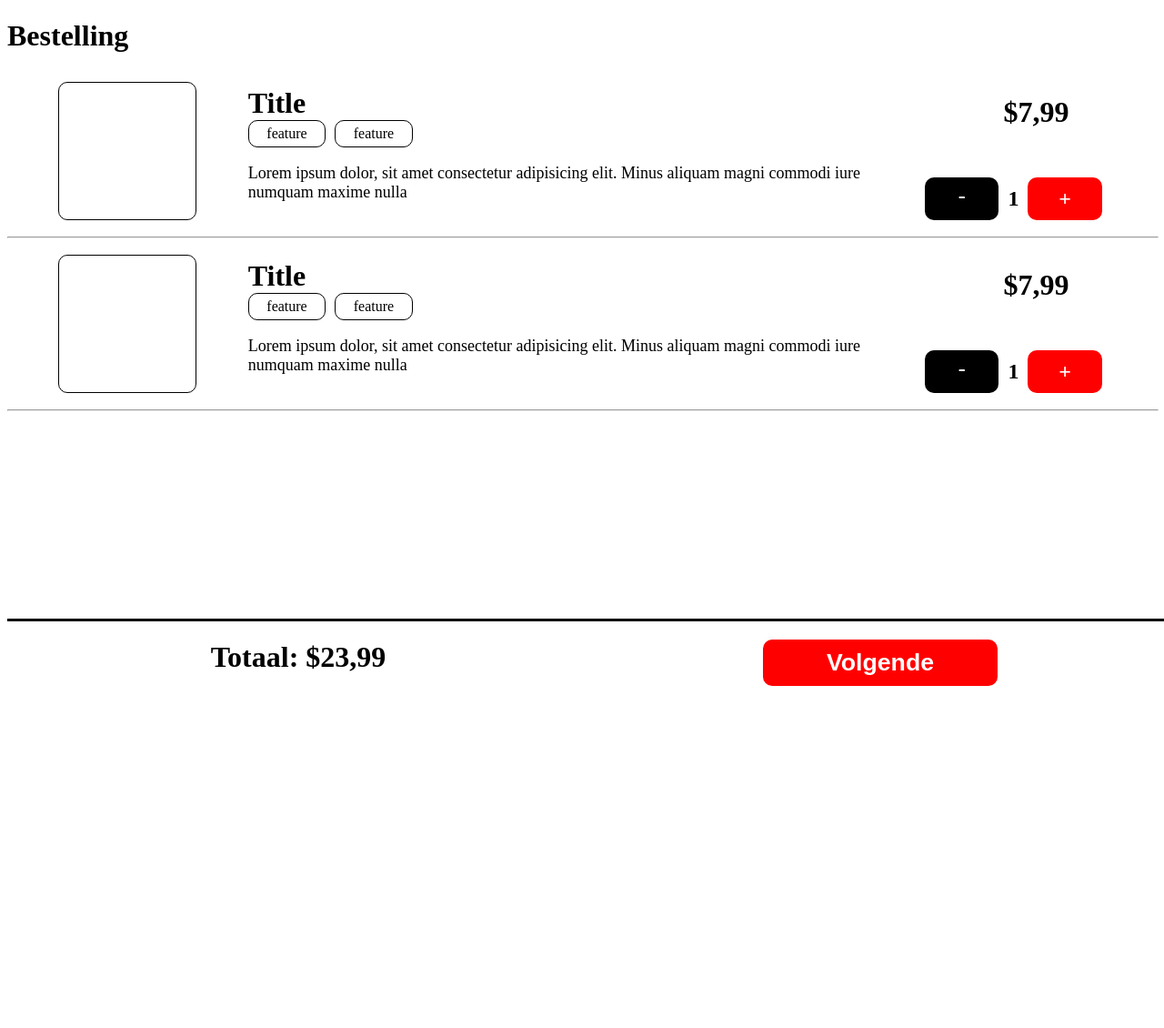
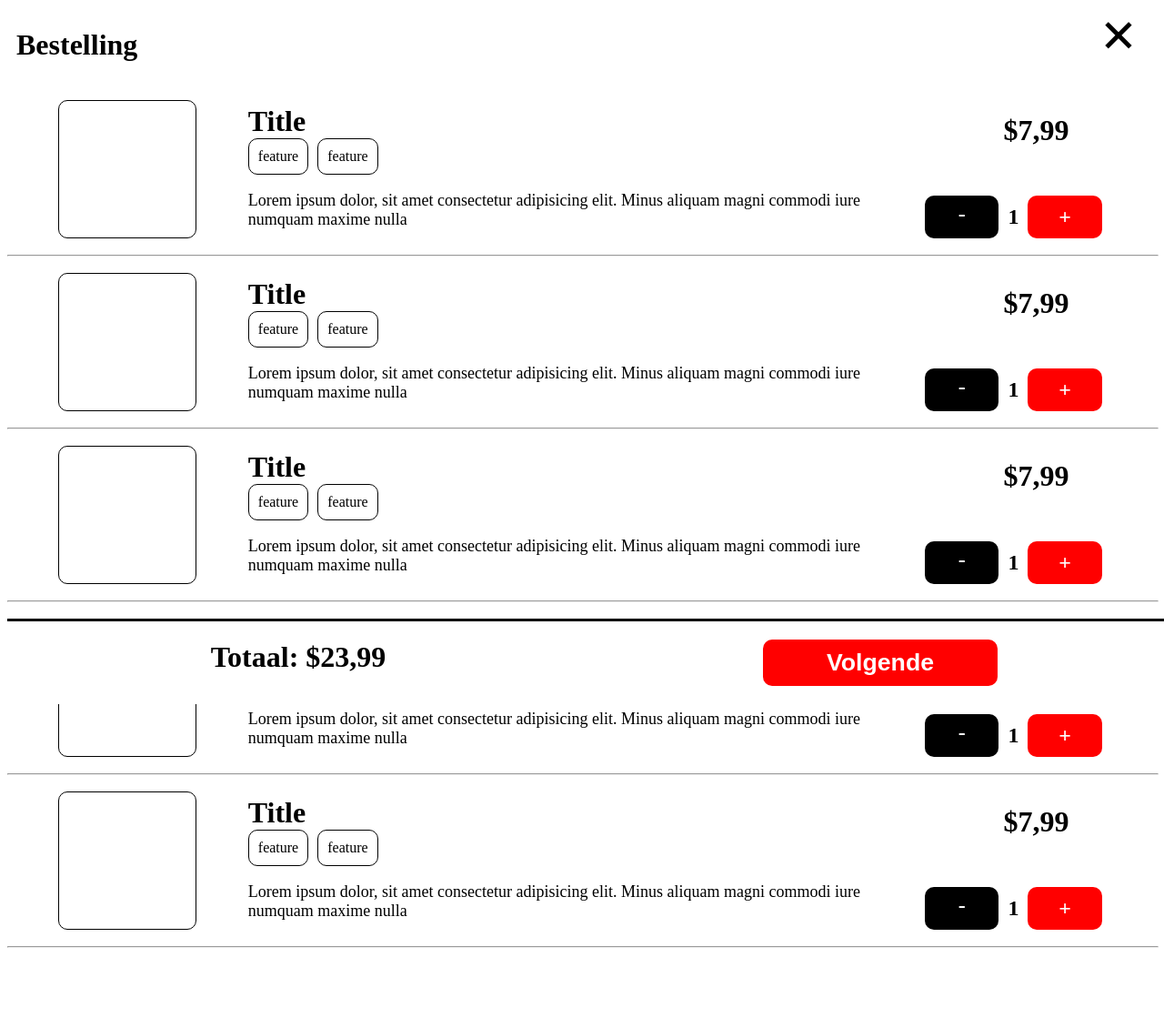
Before and after one commit to Deanjer/sushidaily, a PHP site: page /bestelling.php in a window 1280 px wide. Shown: the part 26-1156 px from the top of the page at 91% size. Before the commit the page ends 780 px from the top, so only its background shows below. Run offline with PHP 8.4, Linux system fonts and the light colour scheme.

Commit message:
bestelling pagina fontend klaar

```diff
--- a/sushidaily/assets/css/bestelling.css
+++ b/sushidaily/assets/css/bestelling.css
@@ -74,11 +74,26 @@
     display: flex;
     flex-direction: column;
     flex-wrap: nowrap;
+    margin-bottom: 80px;
 }
 
 .center h1{
     font-family: Avenir black;
     font-size: xx-large;
+}
+
+.title{
+    padding: 10px;
+    padding-right: 15px;
+    display: flex;
+    justify-content: space-between;
+}
+
+.title button{
+    background-color: white;
+    font-size: 50px;
+    cursor: pointer;
+    border: none;
 }
 
 .bestelling {
@@ -187,8 +202,7 @@
     display: flex;
     justify-content: center;
     border: solid black 1px;
-    width: 10%;
-    padding: 5px;
+    padding: 10px;
     border-radius: 10px;
     margin-right: 10px;
 }
@@ -201,6 +215,7 @@ hr.rounded {
 }
 
 .afronding{
+    background-color: white;
     position: fixed;
     border-top: solid black;
     display: flex;
--- a/sushidaily/bestelling.php
+++ b/sushidaily/bestelling.php
@@ -13,7 +13,103 @@
         Place holder header
     </header>
     <div class="center">
-        <h1>Bestelling</h1>
+        <div class="title"><h1>Bestelling</h1><a href=""><button>&#x2715</button></a></div>
+        <div class="bestelling">
+            <div class="order">
+                <div class="image">
+
+                </div>
+            </div>
+            <div class="info">
+                <h1>Title</h1>
+                <div class="categorie">
+                    <div class="feature">
+                        feature
+                    </div>
+                    <div class="feature">
+                        feature
+                    </div>
+                </div>
+                <div class="omschrijving">
+                    <p>
+                        Lorem ipsum dolor, sit amet consectetur adipisicing elit. Minus aliquam magni commodi iure numquam maxime nulla
+                    </p>
+                </div>
+            </div>
+            <div class="prijs">
+                <h1>$7,99</h1>
+                <div class="hoeveelheid">
+                    <div class="min"><h2>-</h2></div>
+                    <div class="aantal"><h2>1</h2></div>
+                    <div class="plus"><h2>+</h2></div>
+                </div>
+            </div>
+        </div>
+        <hr class="rounded">
+        <div class="bestelling">
+            <div class="order">
+                <div class="image">
+
+                </div>
+            </div>
+            <div class="info">
+                <h1>Title</h1>
+                <div class="categorie">
+                    <div class="feature">
+                        feature
+                    </div>
+                    <div class="feature">
+                        feature
+                    </div>
+                </div>
+                <div class="omschrijving">
+                    <p>
+                        Lorem ipsum dolor, sit amet consectetur adipisicing elit. Minus aliquam magni commodi iure numquam maxime nulla
+                    </p>
+                </div>
+            </div>
+            <div class="prijs">
+                <h1>$7,99</h1>
+                <div class="hoeveelheid">
+                    <div class="min"><h2>-</h2></div>
+                    <div class="aantal"><h2>1</h2></div>
+                    <div class="plus"><h2>+</h2></div>
+                </div>
+            </div>
+        </div>
+        <hr class="rounded">
+        <div class="bestelling">
+            <div class="order">
+                <div class="image">
+
+                </div>
+            </div>
+            <div class="info">
+                <h1>Title</h1>
+                <div class="categorie">
+                    <div class="feature">
+                        feature
+                    </div>
+                    <div class="feature">
+                        feature
+                    </div>
+                </div>
+                <div class="omschrijving">
+                    <p>
+                        Lorem ipsum dolor, sit amet consectetur adipisicing elit. Minus aliquam magni commodi iure numquam maxime nulla
+                    </p>
+                </div>
+            </div>
+            <div class="prijs">
+                <h1>$7,99</h1>
+                <div class="hoeveelheid">
+                    <div class="min"><h2>-</h2></div>
+                    <div class="aantal"><h2>1</h2></div>
+                    <div class="plus"><h2>+</h2></div>
+                </div>
+            </div>
+        </div>
+        <hr class="rounded">
         <div class="bestelling">
             <div class="order">
                 <div class="image">
```
